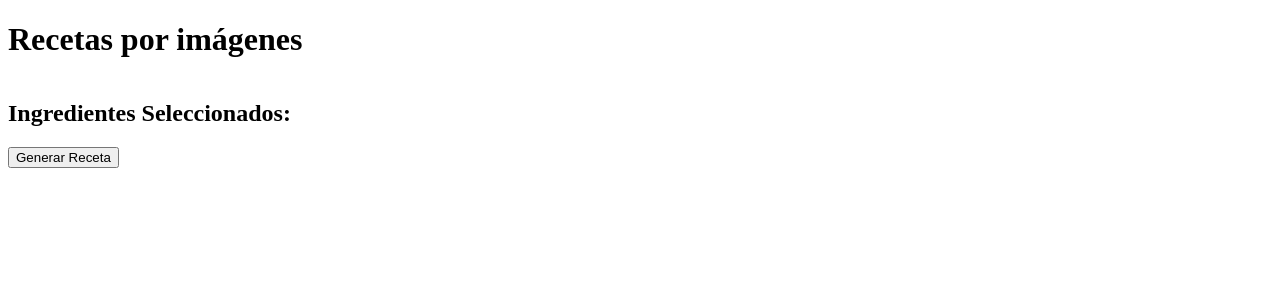
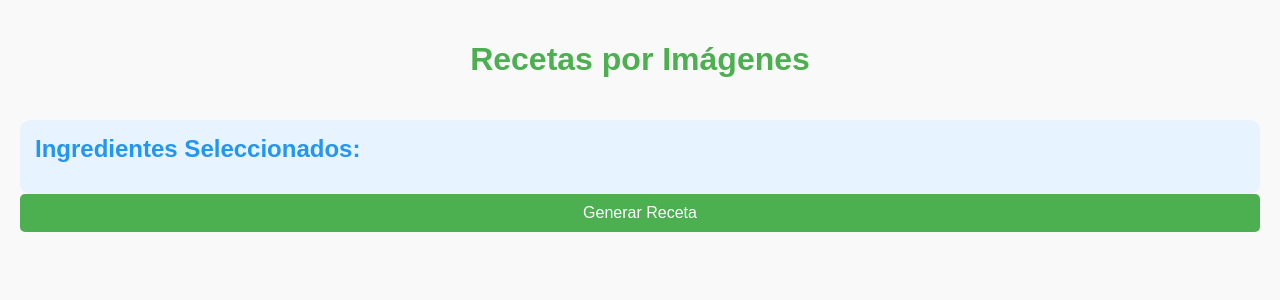
Before and after one commit to Franlcg/CocinAI, a Flask app: page /select-ingredients/ in a window 1280 px wide. Shown: the top 300 px of the page. Run offline with Flask 3, Linux system fonts and the light colour scheme; data that the repository does not hold is empty.

Commit message:
Cambiando el css y arreglando el JupyterNotebook

```diff
--- a/app/templates/select_ingredients.html
+++ b/app/templates/select_ingredients.html
@@ -3,18 +3,44 @@
 <head>
     <meta charset="UTF-8">
     <meta name="viewport" content="width=device-width, initial-scale=1.0">
-    <title>Recetas por imágenes</title>
+    <title>Recetas por Imágenes</title>
+    <link rel="icon" type="image/x-icon" href="{{ url_for('static', filename='imagenes/favicon.ico') }}">
     <style>
+        body {
+            font-family: Arial, sans-serif;
+            background-color: #f9f9f9;
+            color: #333;
+            margin: 0;
+            padding: 20px;
+        }
+
+        h1 {
+            text-align: center;
+            color: #4CAF50;
+        }
+
         .ingredientes-container {
             display: flex;
             flex-wrap: wrap;
-            gap: 10px;
+            gap: 15px;
+            justify-content: center;
+            margin-bottom: 20px;
         }
 
         .ingrediente {
             display: flex;
             flex-direction: column;
             align-items: center;
+            background-color: #fff;
+            border: 1px solid #ddd;
+            border-radius: 10px;
+            padding: 10px;
+            box-shadow: 0 2px 5px rgba(0, 0, 0, 0.1);
+            transition: transform 0.2s;
+        }
+
+        .ingrediente:hover {
+            transform: scale(1.05);
         }
 
         img {
@@ -22,15 +48,54 @@
             height: 100px;
             object-fit: cover;
             border-radius: 10px;
+            margin-bottom: 10px;
         }
 
         .seleccionados {
             margin-top: 20px;
+            background-color: #e7f3fe;
+            padding: 15px;
+            border-radius: 10px;
+        }
+
+        .seleccionados h2 {
+            margin: 0 0 10px;
+            color: #2196F3;
+        }
+
+        button {
+            display: block;
+            width: 100%;
+            padding: 10px;
+            background-color: #4CAF50;
+            color: white;
+            border: none;
+            border-radius: 5px;
+            cursor: pointer;
+            font-size: 16px;
+            transition: background-color 0.3s;
+        }
+
+        button:hover {
+            background-color: #45a049;
+        }
+
+        .receta {
+            margin-top: 20px;
+            padding: 15px;
+            background-color: #fff;
+            border-radius: 10px;
+            box-shadow: 0 2px 5px rgba(0, 0, 0, 0.1);
+        }
+
+        .receta h2 {
+            margin: 0 0 10px;
+            color: #FF5722;
         }
     </style>
 </head>
 <body>
-<h1>Recetas por imágenes</h1>
+<h1>Recetas por Imágenes</h1>
 <form method="post">
     <div class="ingredientes-container">
         {% for ing in ingredientes %}
@@ -57,11 +122,10 @@
     <button type="submit">Generar Receta</button>
 </form>
 
-
 {% if receta %}
 <div class="receta">
     <h2>Receta Generada:</h2>
-    <textarea wrap="hard" readonly>{{ receta }}</textarea>
+    <p>{{ receta }}</p>
 </div>
 {% endif %}
 </body>
```
Also changed, not shown: app/templates/gpt2.html (+18 -10 lines).
